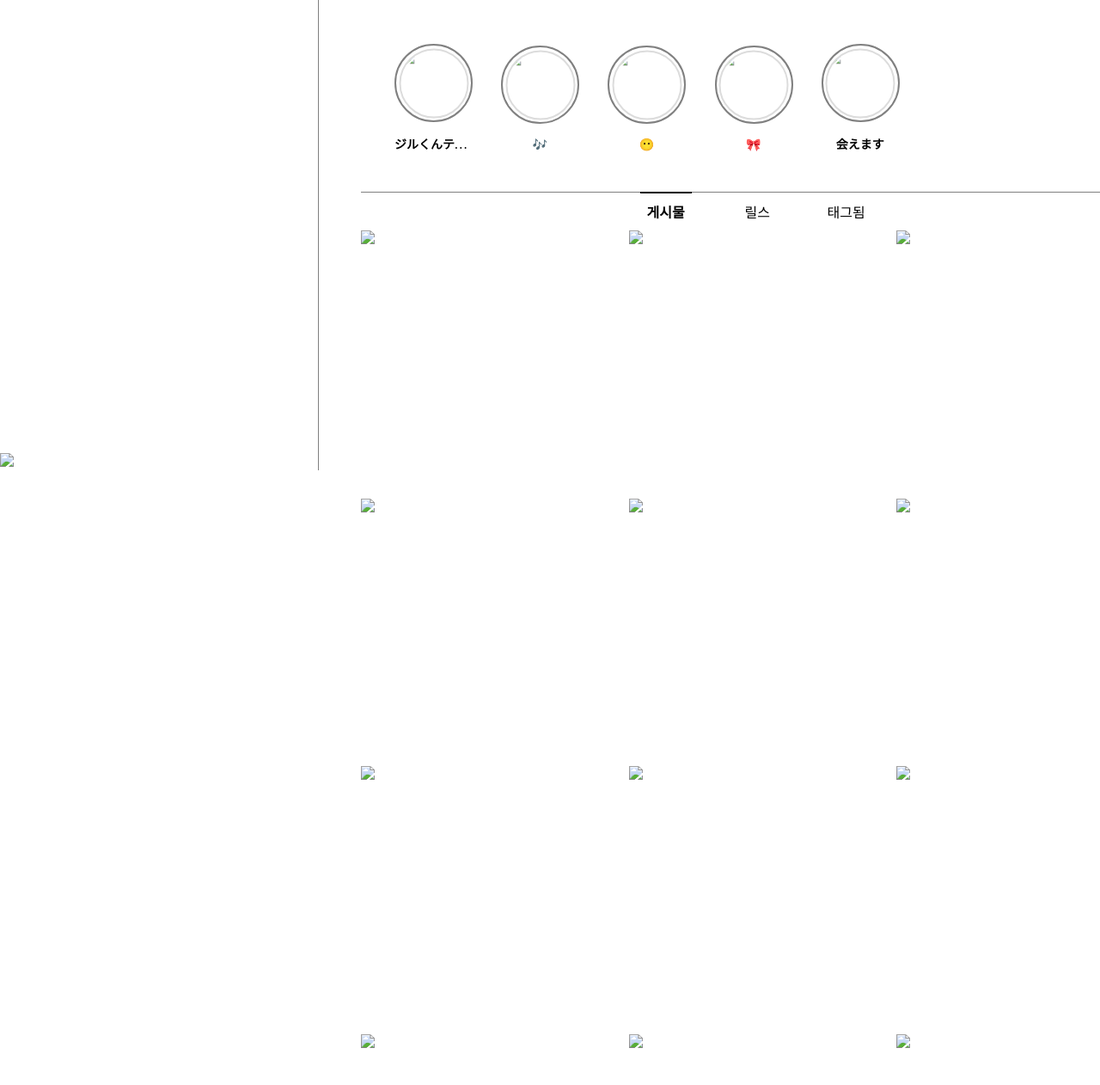
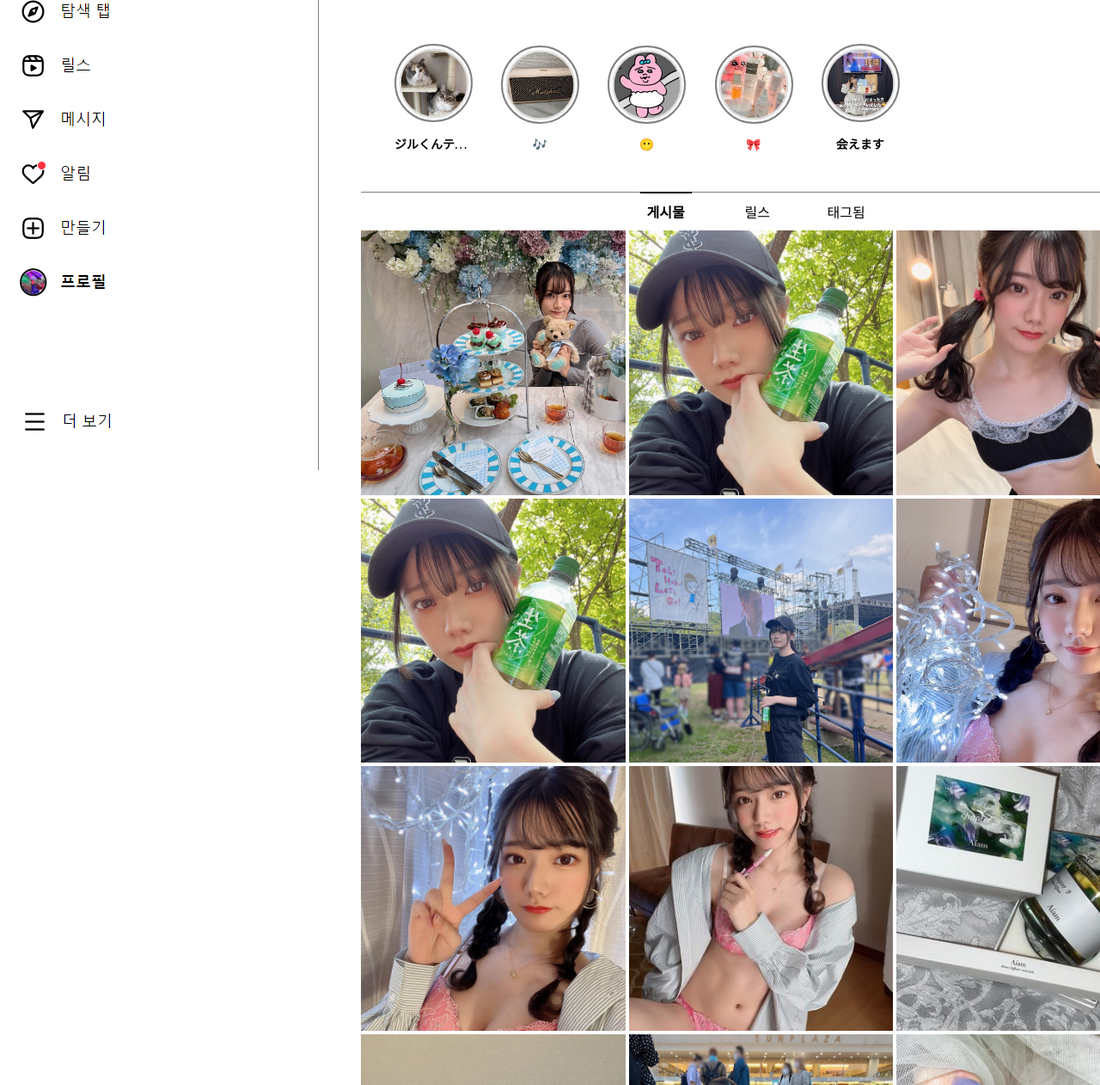
Before and after one commit to happysh2005tony/rena__miyashita_Instargram, a plain HTML site: page index.html in a window 1280 px wide. Shown: the part 253-1515 px from the top of the page at 86% size. Drawn offline with Linux system fonts and the light colour scheme.

Commit message:
Add files via upload

```diff
--- a/index.html
+++ b/index.html
@@ -2,16 +2,16 @@
 <HTML>
     <head>
         <title>宮下玲奈(@rena__miyashita)|Instargram</title>
-        <link rel="stylesheet" href="./instargram.css">
+        <link rel="stylesheet" href="instargram.css">
     </head>
     <body style="margin: 0;">
         <div style="position: fixed; display: inline-block; width: 375px; height: 100vw;">
             <div style="position: fixed; display:inline-block; width: 371px; top: 0; left: 0;">
-                <a><img src="../instargram/object/navigaitionBar.PNG"></a>
+                <a><img src="./object/navigaitionBar.PNG"></a>
             </div>
             <hr style="position: fixed; display: inline-block; width: 1px; height: 100%; border:0; background-color: grey; margin-top: 0; margin-left: 370px; padding: 0;">
             <div style="position: fixed; display: inline-block; bottom: 0; left: 0;">
-                <a><img src="../instargram/object/add.PNG"></a>
+                <a><img src="./object/add.PNG"></a>
             </div>
         </div>
         <!-- <div style="display: inline-block; width: 375px; height: 100vw; background-color: aqua;"></div> -->
@@ -23,7 +23,7 @@
                         <span class="o_bl">
                             <a>
                                 <span class="o pf_p">
-                                    <img src="../instargram/PropilePoto/305686714_1051459325528699_5137197312080630315_n.jpg" alt="rena__miyashita님의 프로필 사진" width="150px", height="150px">
+                                    <img src="./PropilePoto/305686714_1051459325528699_5137197312080630315_n.jpg" alt="rena__miyashita님의 프로필 사진" width="150px", height="150px">
                                 </span>
                             </a>
                         </span>
@@ -55,7 +55,7 @@
                         <a>
                             <div class="hl_o">
                                 <div class="o hl_p">
-                                    <img src="../instargram/HightLight/307578664_202428262213659_5198866556752560026_n.jpg" width="77px">
+                                    <img src="./HightLight/307578664_202428262213659_5198866556752560026_n.jpg" width="77px">
                                 </div>
                             </div>
                             <div class="hl_text_box">
@@ -68,7 +68,7 @@
                         <a>
                             <div class="hl_o">
                                 <div class="o hl_p">
-                                    <img src="../instargram/HightLight/306837096_332806289034696_9072399543005438435_n.jpg" width="77px">
+                                    <img src="./HightLight/306837096_332806289034696_9072399543005438435_n.jpg" width="77px">
                                 </div>
                             </div>
                             <span class="hl_text_box">
@@ -81,7 +81,7 @@
                         <a>
                             <div class="hl_o">
                                 <div class="o hl_p">
-                                    <img src="../instargram/HightLight/328190933_664598185419136_3906851484661256306_n.jpg" width="77px">
+                                    <img src="./HightLight/328190933_664598185419136_3906851484661256306_n.jpg" width="77px">
                                 </div>
                             </div>
                             <span class="hl_text_box">
@@ -94,7 +94,7 @@
                         <a>
                             <div class="hl_o">
                                 <div class="o hl_p">
-                                    <img src="../instargram/HightLight/306696091_177762981482729_8882586370471786894_n.jpg" width="77px">
+                                    <img src="./HightLight/306696091_177762981482729_8882586370471786894_n.jpg" width="77px">
                                 </div>
                             </div>
                             <span class="hl_text_box">
@@ -107,7 +107,7 @@
                         <a>
                             <div class="hl_o">
                                 <div class="o hl_p">
-                                    <img src="../instargram/HightLight/308162247_813422546531310_6935933242460775957_n.jpg" width="77px">
+                                    <img src="./HightLight/308162247_813422546531310_6935933242460775957_n.jpg" width="77px">
                                 </div>
                             </div>
                             <span class="hl_text_box">
@@ -135,46 +135,46 @@
                 <div>
                     <div>
                         <div class="feed_one">
-                            <img src="../instargram/Feed/1.jpg" height="309">
+                            <img src="./Feed/1.jpg" height="309">
                         </div>
                         <div class="feed_one">
-                            <img src="../instargram/Feed/2.jpg" width="309">
+                            <img src="./Feed/2.jpg" width="309">
                         </div>
                         <div class="feed_one">
-                            <img src="../instargram/Feed/3.jpg" width="309">
+                            <img src="./Feed/3.jpg" width="309">
                         </div>
                     </div>
                     <div>
                         <div class="feed_one">
-                            <img src="../instargram/Feed/4.jpg" width="309">
+                            <img src="./Feed/4.jpg" width="309">
                         </div>
                         <div class="feed_one">
-                            <img src="../instargram/Feed/5.jpg" width="309">
+                            <img src="./Feed/5.jpg" width="309">
                         </div>
                         <div class="feed_one">
-                            <img src="../instargram/Feed/6.jpg" width="309">
+                            <img src="./Feed/6.jpg" width="309">
                         </div>
                     </div>
                     <div>
                         <div class="feed_one">
-                            <img src="../instargram/Feed/7.jpg" width="309">
+                            <img src="./Feed/7.jpg" width="309">
                         </div>
                         <div class="feed_one">
-                            <img src="../instargram/Feed/8.jpg" width="309">
+                            <img src="./Feed/8.jpg" width="309">
                         </div>
                         <div class="feed_one">
-                            <img src="../instargram/Feed/9.jpg" width="309">
+                            <img src="./Feed/9.jpg" width="309">
                         </div>
                     </div>
                     <div>
                         <div class="feed_one">
-                            <img src="../instargram/Feed/10.jpg" width="309">
+                            <img src="./Feed/10.jpg" width="309">
                         </div>
                         <div class="feed_one">
-                            <img src="../instargram/Feed/11.jpg" width="309">
+                            <img src="./Feed/11.jpg" width="309">
                         </div>
                         <div class="feed_one">
-                            <img src="../instargram/Feed/12.jpg" width="309">
+                            <img src="./Feed/12.jpg" width="309">
                         </div>
                     </div>
                 </div>
```
